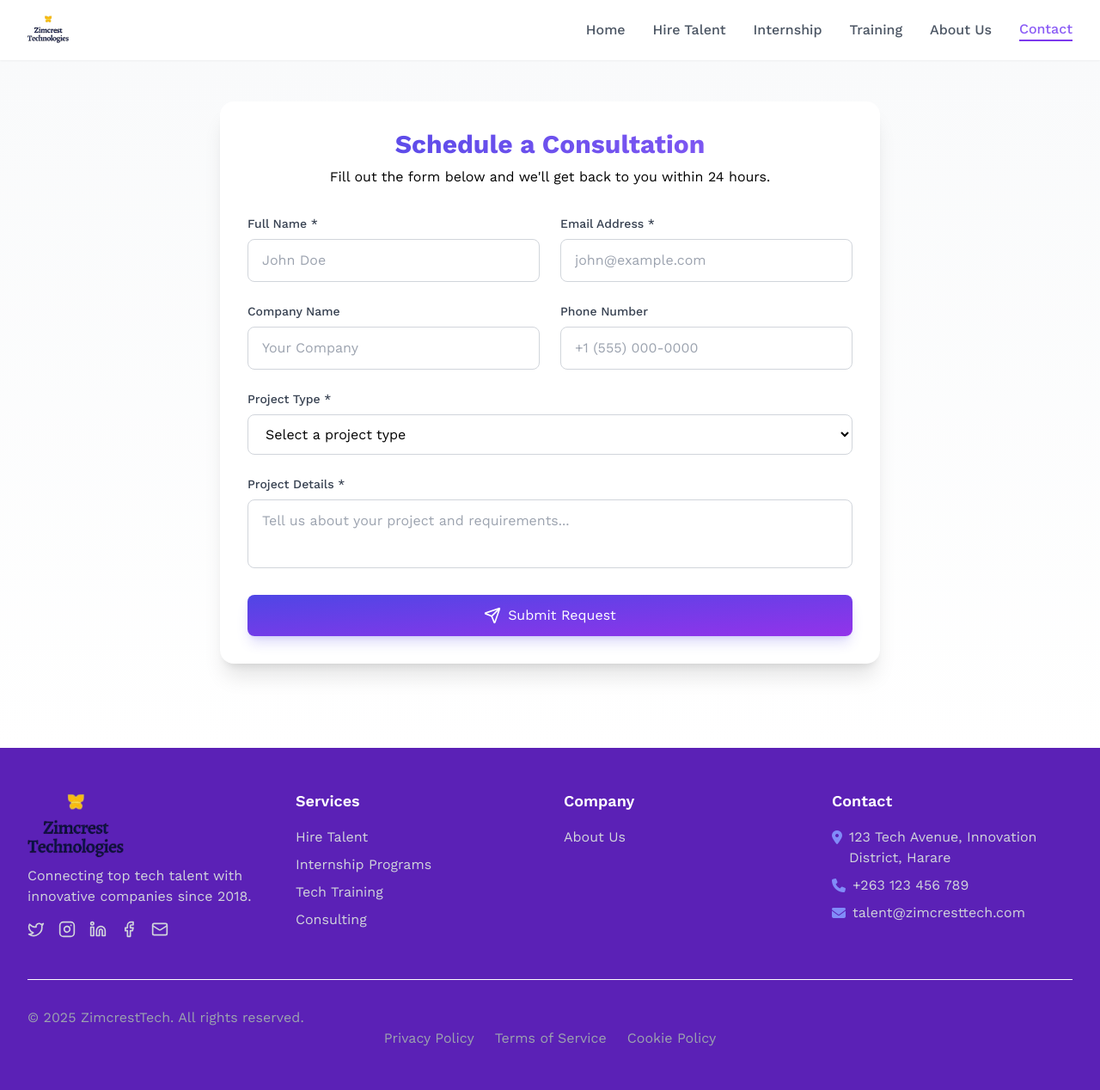
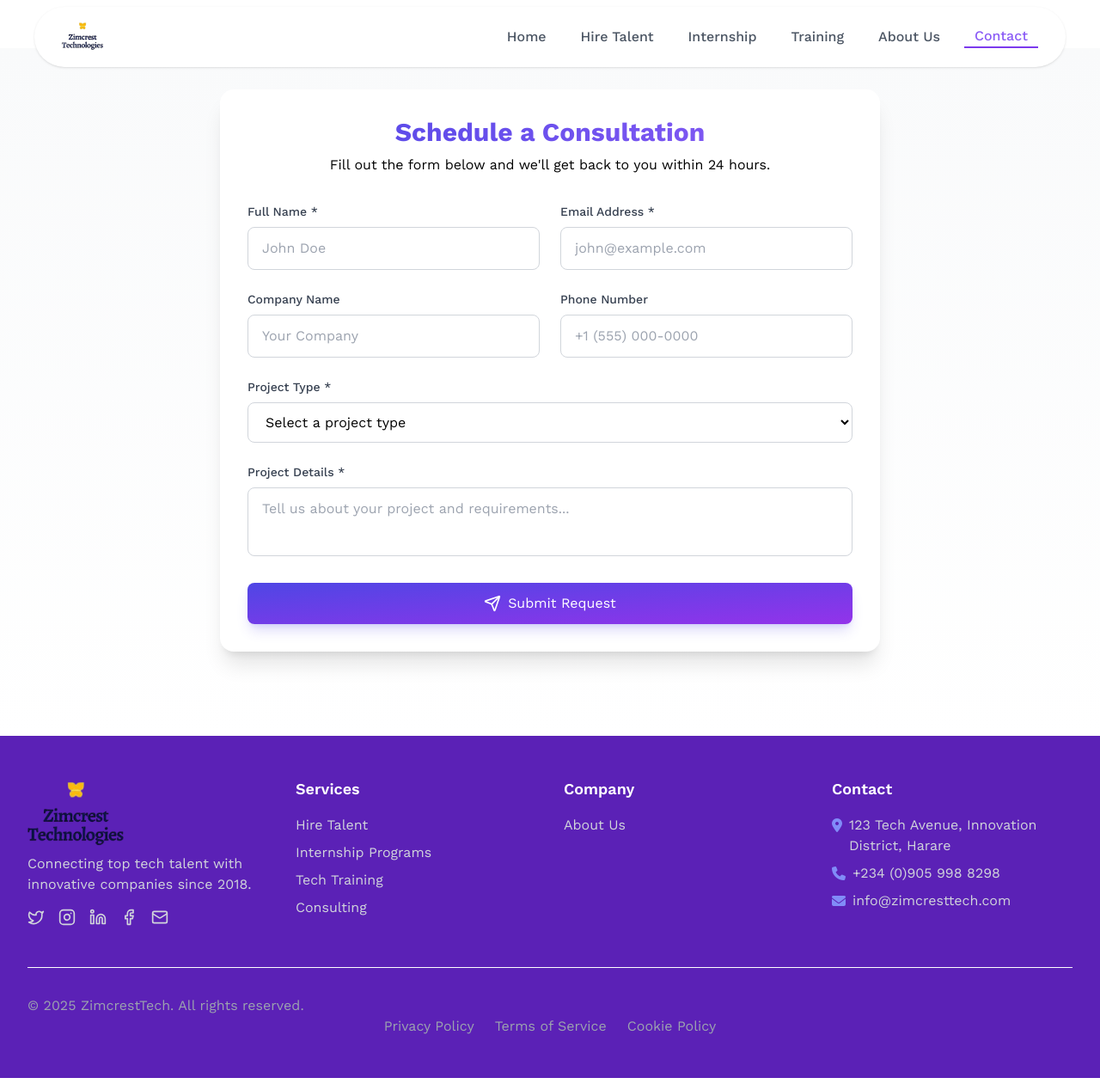
Before and after one commit to Talentrah/zimcrest, a React (Vite) app: page /consultation in a window 1280 px wide. Shown: the whole page at 86% size. Built offline with nearby package versions, Linux system fonts and the light colour scheme; a web font is replaced by a local one.

Commit message:
[navbar & footer]: redesign

```diff
--- a/src/components/Footer.tsx
+++ b/src/components/Footer.tsx
@@ -89,11 +89,16 @@ const Footer: React.FC = () => {
               </li>
               <li className="flex items-center">
                 <i className="mr-2 text-indigo-400 fas fa-phone"></i>
-                <span className="text-gray-300">+263 123 456 789</span>
+                <span className="text-gray-300">+234 (0)905 998 8298</span>
               </li>
               <li className="flex items-center">
                 <i className="mr-2 text-indigo-400 fas fa-envelope"></i>
-                <span className="text-gray-300">talent@zimcresttech.com</span>
+                <Link
+                  to={"mailto:info@zimcresttech.com"}
+                  className="text-gray-300"
+                >
+                  info@zimcresttech.com
+                </Link>
               </li>
             </ul>
           </div>
--- a/src/components/Navbar.tsx
+++ b/src/components/Navbar.tsx
@@ -1,4 +1,4 @@
-import { NavLink } from "react-router-dom";
+import { Link, NavLink } from "react-router-dom";
 import logo from "../assets/zimcrest.png";
 import { Menu, X } from "lucide-react";
 import { useState } from "react";
@@ -6,19 +6,19 @@ import { useState } from "react";
 export const Navbar = () => {
   const [isOpen, setIsOpen] = useState<boolean>(false);
   return (
-    <header className="relative z-20 flex items-center justify-between w-full px-8 py-4 bg-white shadow-sm">
-      <div className="flex-shrink-0">
+    <header className="fixed left-[50%] -translate-x-[50%] z-20 flex items-center justify-between lg:w-full w-[90%] max-w-[1200px] rounded-full px-8 py-4 bg-white shadow top-2">
+      <Link to={"/"} className="flex-shrink-0">
         <img src={logo} alt="logo" className="object-contain w-12" />
-      </div>
+      </Link>
       <nav
-        className={`absolute flex flex-col items-center justify-center w-full lg:gap-8 gap-0 p-6 bg-white lg:left-0 lg:w-auto lg:flex-row lg:relative lg:top-auto top-14 lg:p-0 transition-all duration-500 ease-in-out ${
-          isOpen ? "left-0" : "left-[100%]"
+        className={`absolute flex flex-col items-center justify-center w-full lg:gap-4 gap-0 p-6 bg-white lg:left-0 lg:w-auto lg:flex-row lg:relative lg:top-auto top-16 lg:rounded-none rounded-2xl lg:p-0 transition-all duration-500 ease-in-out ${
+          isOpen ? "left-0" : "left-[200%]"
         }`}
       >
         <NavLink
           to="/"
           className={({ isActive }) =>
-            `text-base font-medium border-primary-600 lg:py-0 py-4  ${
+            `text-base font-medium border-primary-600 lg:py-0 py-4 hover:bg-primary-400 hover:text-white transition-all duration-300 px-3  ${
               isActive
                 ? "text-primary-500 border-b-2"
                 : "text-gray-600 border-b-0"
@@ -30,7 +30,7 @@ export const Navbar = () => {
         <NavLink
           to="/hire-talent"
           className={({ isActive }) =>
-            `text-base font-medium border-primary-600 lg:py-0 py-4  ${
+            `text-base font-medium border-primary-600 lg:py-0 py-4 hover:bg-primary-400 hover:text-white transition-all duration-300 px-3  ${
               isActive
                 ? "text-primary-500 border-b-2"
                 : "text-gray-600 border-b-0"
@@ -42,7 +42,7 @@ export const Navbar = () => {
         <NavLink
           to="/internship"
           className={({ isActive }) =>
-            `text-base font-medium border-primary-600 lg:py-0 py-4  ${
+            `text-base font-medium border-primary-600 lg:py-0 py-4 hover:bg-primary-400 hover:text-white transition-all duration-300 px-3  ${
               isActive
                 ? "text-primary-500 border-b-2"
                 : "text-gray-600 border-b-0"
@@ -54,7 +54,7 @@ export const Navbar = () => {
         <NavLink
           to="/training"
           className={({ isActive }) =>
-            `text-base font-medium border-primary-600 lg:py-0 py-4  ${
+            `text-base font-medium border-primary-600 lg:py-0 py-4 hover:bg-primary-400 hover:text-white transition-all duration-300 px-3  ${
               isActive
                 ? "text-primary-500 border-b-2"
                 : "text-gray-600 border-b-0"
@@ -66,7 +66,7 @@ export const Navbar = () => {
         <NavLink
           to="/about"
           className={({ isActive }) =>
-            `text-base font-medium border-primary-600 lg:py-0 py-4  ${
+            `text-base font-medium border-primary-600 lg:py-0 py-4 hover:bg-primary-400 hover:text-white transition-all duration-300 px-3  ${
               isActive
                 ? "text-primary-500 border-b-2"
                 : "text-gray-600 border-b-0"
@@ -78,7 +78,7 @@ export const Navbar = () => {
         <NavLink
           to="/consultation"
           className={({ isActive }) =>
-            `text-base font-medium border-primary-600 lg:py-0 py-4  ${
+            `text-base font-medium border-primary-600 lg:py-0 py-4 hover:bg-primary-400 hover:text-white transition-all duration-300 px-3  ${
               isActive
                 ? "text-primary-500 border-b-2"
                 : "text-gray-600 border-b-0"
--- a/src/layout/RootLayout.tsx
+++ b/src/layout/RootLayout.tsx
@@ -1,8 +1,13 @@
-import { Outlet } from "react-router-dom";
+import { Outlet, useLocation } from "react-router-dom";
 import Footer from "../components/Footer";
 import { Navbar } from "../components/Navbar";
+import { useEffect } from "react";
 
 export default function RootLayout() {
+  const { pathname } = useLocation();
+  useEffect(() => {
+    window.scrollTo(0, 0);
+  }, [pathname]);
   return (
     <>
       <Navbar />
--- a/src/pages/About.tsx
+++ b/src/pages/About.tsx
@@ -17,13 +17,9 @@ import {
 } from "lucide-react";
 import Seo from "../components/SEO";
 import { Link } from "react-router-dom";
-import { useEffect } from "react";
 import { teamMembers } from "../data/team";
 
 export default function About() {
-  useEffect(() => {
-    window.scrollTo(0, 0);
-  }, []);
   return (
     <>
       <Seo
@@ -125,8 +121,9 @@ export default function About() {
                         Our Vision
                       </h3>
                       <p className="mt-2 text-sm text-gray-600 md:text-base">
-                        To be the premier platform for tech talent in Africa,
-                        recognized globally for excellence and innovation.
+                        To become Africa's leading technology and talent
+                        development company recognized for innovation, impact,
+                        and excellence.
                       </p>
                     </div>
                   </div>
@@ -144,9 +141,9 @@ export default function About() {
                         Our Mission
                       </h3>
                       <p className="mt-2 text-sm text-gray-600 md:text-base">
-                        To empower African tech professionals through
-                        world-class training and connect them with meaningful
-                        opportunities that drive innovation and economic growth.
+                        To drive Africa's digital future by delivering solutions
+                        that solve real problems, empower people, and accelerate
+                        business growth.
                       </p>
                     </div>
                   </div>
--- a/src/pages/ConsultationForm.tsx
+++ b/src/pages/ConsultationForm.tsx
@@ -1,4 +1,4 @@
-import React, { useState, useEffect } from "react";
+import React, { useState } from "react";
 import { motion } from "framer-motion";
 import { Send } from "lucide-react";
 
@@ -11,10 +11,6 @@ export default function ConsultationForm() {
     projectType: "",
     message: "",
   });
-
-  useEffect(() => {
-    window.scrollTo(0, 0);
-  }, []);
 
   const handleSubmit = (e: React.FormEvent) => {
     e.preventDefault();
@@ -35,7 +31,7 @@ export default function ConsultationForm() {
   };
 
   return (
-    <div className="min-h-screen bg-gradient-to-b from-gray-50 to-white">
+    <div className="min-h-screen bg-gradient-to-b from-gray-50 to-white mt-14">
       <div className="px-4 py-12 sm:px-6 lg:px-8">
         <div className="max-w-3xl mx-auto">
           <motion.div
```
